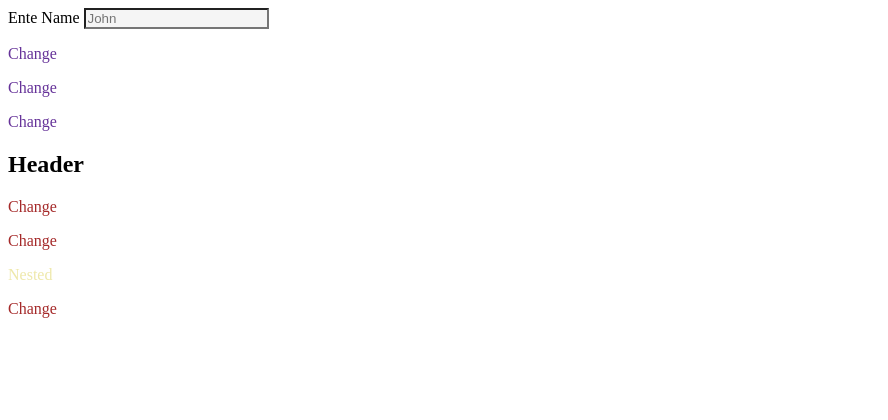
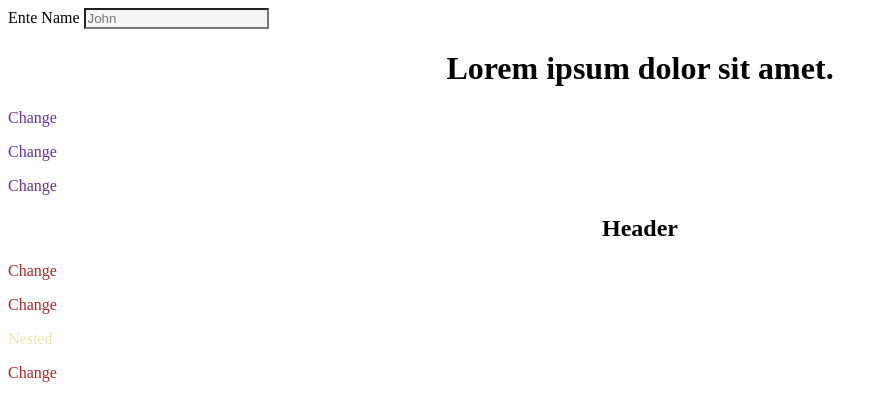
Before and after one commit to vidit0210/CSS_BootCamp, a plain HTML site: page 1_Basic/index.html in a window 1280 px wide. Shown: the whole page, without its empty margins (0-888 px from the left). Drawn offline with Linux system fonts and the light colour scheme.

Commit message:
Update index.html

```diff
--- a/1_Basic/index.html
+++ b/1_Basic/index.html
@@ -5,6 +5,7 @@
     <meta name="viewport" content="width=device-width, initial-scale=1.0">
     <meta http-equiv="X-UA-Compatible" content="ie=edge">
     <title>Document</title>
+
     <style>
         input[type="text"]{
             color:blue;
@@ -22,12 +23,16 @@
         h1 ~ p{
             color: brown;
         }
+        h1{
+            text-align: center
+        }
 
     </style>
 </head>
 <body>
     <label for="Name">Ente Name</label>
     <input type="text" name="name" id="name" placeholder="John" required>
+    <h1>Lorem ipsum dolor sit amet.</h1>
     <section>
     <p>Change</p>
     <p>Change</p>
```
